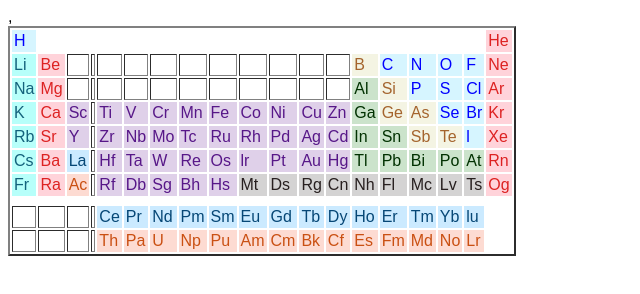
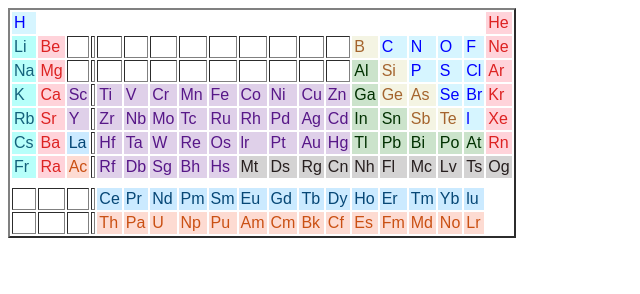
Before and after one commit to mustafabasitchamadia/periodic-table, a plain HTML site: page index.html in a window 1280 px wide. Shown: the whole page, without its empty margins (0-640 px from the left). Drawn offline with Linux system fonts and the light colour scheme.

Commit message:
periodic table

```diff
--- a/index.html
+++ b/index.html
@@ -6,6 +6,7 @@
     <title>Document</title>
     <link rel="stylesheet" href="./style.css">
 </head>
+<body>
     <table border="2">
         <tr>
             <td class="blue" >H</td>
@@ -163,7 +164,7 @@
             <td class="grey">Mc</td>
             <td class="grey">Lv</td>
             <td class="grey">Ts</td>
-            <td class="red">Og</td>
+            <td class="grey">Og</td>
         </tr>
         <tr> </tr>
         <tr></tr>
@@ -214,8 +215,8 @@
             <td class="orange">Lr</td>
 
 
-        </tr>,
-<body>
+        </tr>
+    </table>
 
 </body>
 </html>
```
